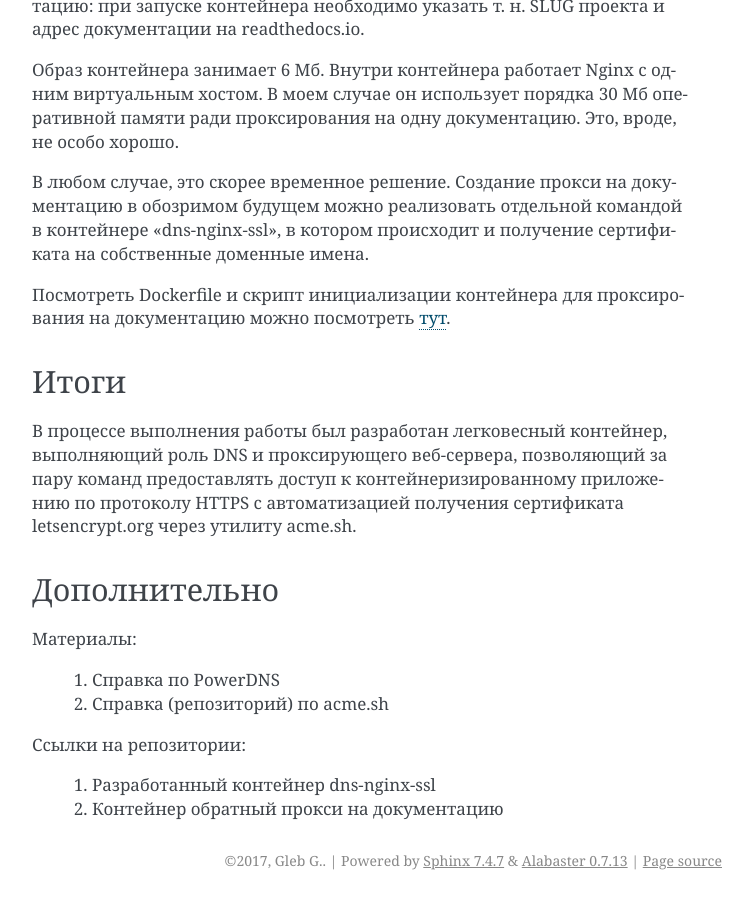
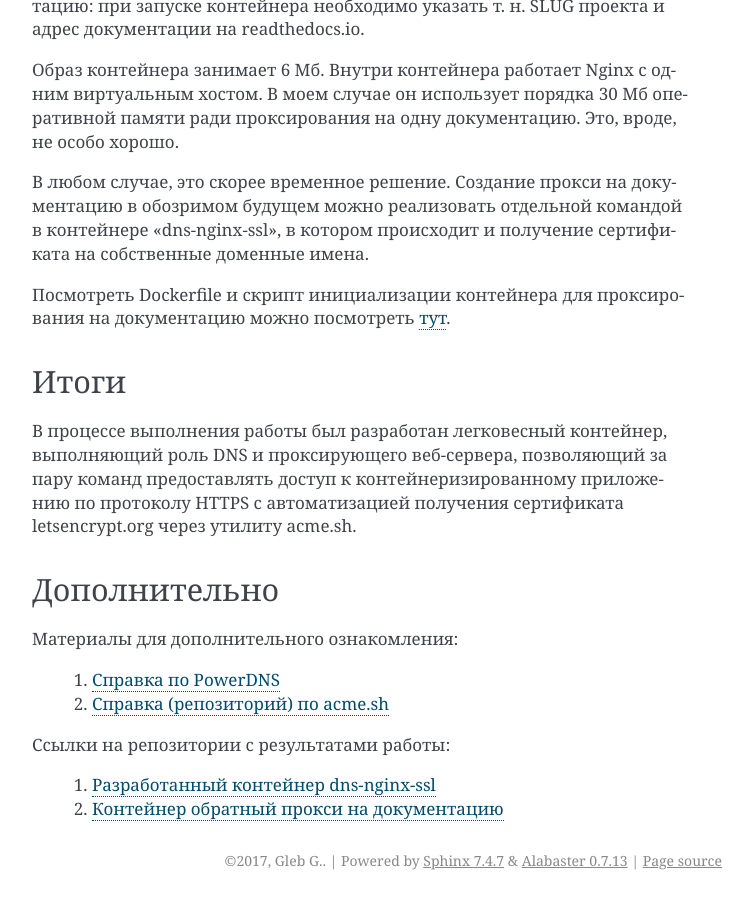
Before and after one commit to MrP4p3r/gnu-linux-class, a Sphinx documentation site: the page built from docs/k-gnu-linux/docker-dns-nginx-ssl.rst, in a window 1280 px wide and 900 px high, scrolled down 8525 px. Shown: the whole window, without its empty margins (388-1141 px from the left). Built offline with Sphinx 7.4.7, drawn with Linux system fonts in a browser that asks for light colours.

Commit message:
Добавлены ссылки на доп. материалы

```diff
--- a/docs/k-gnu-linux/docker-dns-nginx-ssl.rst
+++ b/docs/k-gnu-linux/docker-dns-nginx-ssl.rst
@@ -387,12 +387,12 @@ Nginx с одним виртуальным хостом. В моем случа
 Дополнительно
 =============
 
-Материалы:
+Материалы для дополнительного ознакомления:
 
-    1. Справка по PowerDNS
-    2. Справка (репозиторий) по acme.sh
+    1. `Справка по PowerDNS <https://doc.powerdns.com/authoritative/index.html>`_
+    2. `Справка (репозиторий) по acme.sh <https://github.com/Neilpang/acme.sh>`_
 
-Ссылки на репозитории:
+Ссылки на репозитории с результатами работы:
 
-    1. Разработанный контейнер dns-nginx-ssl
-    2. Контейнер обратный прокси на документацию
+    1. `Разработанный контейнер dns-nginx-ssl <https://suai-gogs.hlebushe.gq/MrP4p3r/dns-nginx-ssl>`_
+    2. `Контейнер обратный прокси на документацию <https://github.com/MrP4p3r/rtd-reverse-proxy>`_
```
